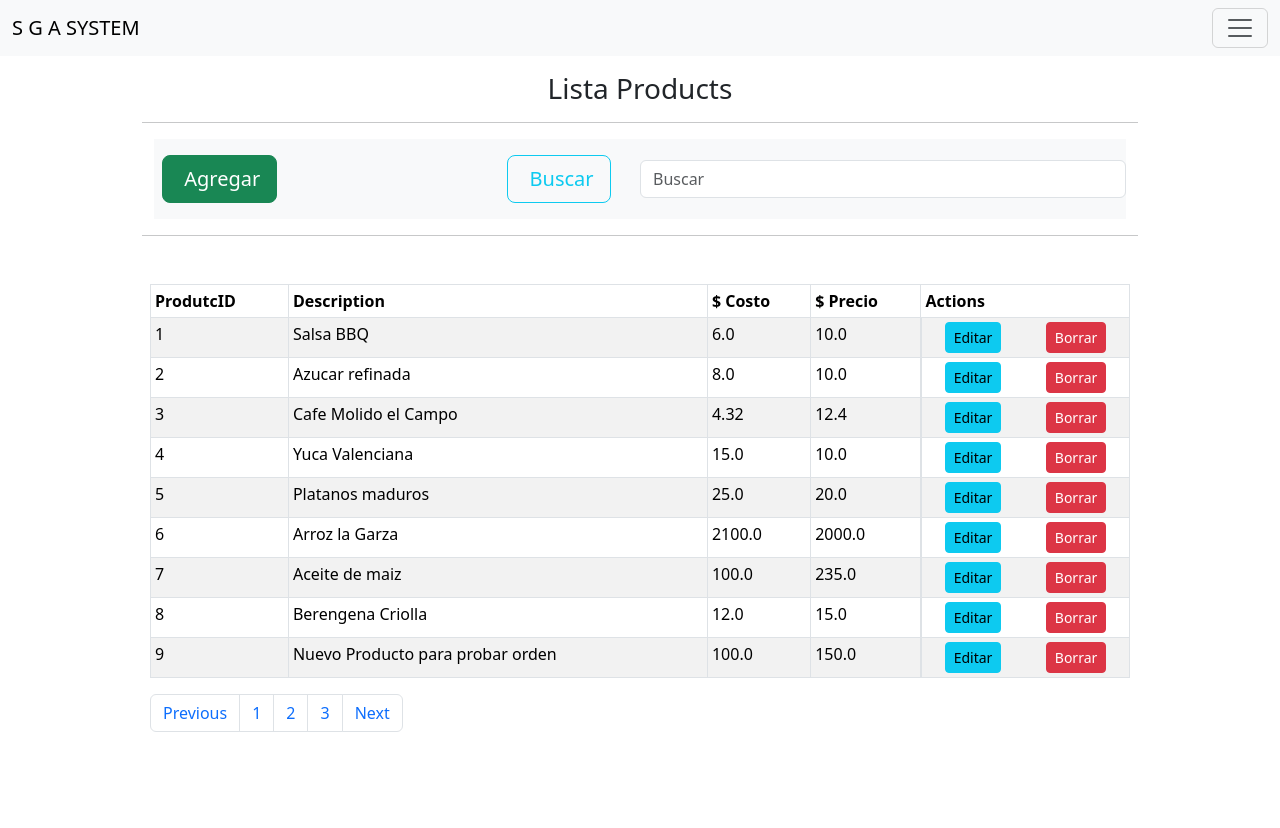
After one commit to willsonp/CRUD_MySQL, a Flask app: page /get_productos in a window 1280 px wide. The commit adds this page. Run offline with Flask 3, Linux system fonts and the light colour scheme; data comes from the database, SQL or seed files in the repository; some libraries are stand-ins or nearby versions.

Commit message:
Ordenar pantalla Lista

```diff
--- a/app.py
+++ b/app.py
@@ -25,8 +25,8 @@ def Index():
     return render_template('index.html')
 
 
-@app.route('/procuctos')
-def productos():
+@app.route('/get_productos')
+def get_Products():
    # Open connection to MySQL DB
     conn=MySQLdb.connect(host=app.config['MYSQL_HOST'],user=app.config['MYSQL_USER'],password=app.config['MYSQL_PASSWORD'],db=app.config['MYSQL_DB'])
 
@@ -40,7 +40,13 @@ def productos():
         # close connection
     conn.close()
     # print(produtcs)
-    return render_template('products.html',products=produtcs)
+    return render_template('list_products.html',products=produtcs)
+
+@app.route('/productos')
+def add_products():
+    return render_template('products.html')
+
+
 
 @app.route('/proveedor_list')
 def proveedor_list():
@@ -97,7 +103,7 @@ def Add_Product():
         flash('Product Added successfully','success')
 
         # redireccionar al index
-        return redirect(url_for('Index'))
+        return redirect(url_for('get_Products'))
 
 @app.route('/get_product_byId/<id>')
 def get_productByID(id):
@@ -142,7 +148,7 @@ def Edit_Product(id):
         #  para enviar un mesaje al usuario
         flash('Product Edited successfully','success')
 
-    return redirect(url_for('productos'))
+    return redirect(url_for('get_Products'))
 
 @app.route('/delete_product/<id>')
 def Delete_Product(id):
@@ -162,7 +168,7 @@ def Delete_Product(id):
     #  para enviar un mesaje al usuario
     flash('Product Deleted successfully','success')
 
-    return redirect(url_for('Index'))
+    return redirect(url_for('get_Products'))
 
 # run the App
 if __name__ == '__main__':
--- a/templates/layout.html
+++ b/templates/layout.html
@@ -7,7 +7,7 @@
 
     <link rel="stylesheet" href="/static/css/bootstrap.css">
     {% block title %}
-    <title> CRUD PYTHON + MYSQL </title>
+    <title> S G A SYSTEM </title>
     {% endblock %}
 
 </head>
@@ -28,7 +28,7 @@
 
         <nav class="navbar bg-light fixed-top">
             <div class="container-fluid">
-                <a class="navbar-brand" href="/">CRUD PYTHON + MYSQL</a>
+                <a class="navbar-brand" href="/">S G A SYSTEM</a>
                 <button class="navbar-toggler" type="button"
                     data-bs-toggle="offcanvas"
                     data-bs-target="#offcanvasNavbar" aria-controls="offcanvasNavbar">
@@ -37,7 +37,7 @@
                 <div class="offcanvas offcanvas-start" tabindex="-1" id="offcanvasNavbar"
                     aria-labelledby="offcanvasNavbarLabel">
                     <div class="offcanvas-header">
-                        <h3 class="offcanvas-title" id="offcanvasNavbarLabel">SGA System</h3>
+                        <h3 class="offcanvas-title" id="offcanvasNavbarLabel">S G A SYSTEM</h3>
                         <button type="button" class="btn-close" data-bs-dismiss="offcanvas" aria-label="Close"></button>
                     </div>
                     <div class="offcanvas-body">
@@ -49,7 +49,7 @@
                                 <a class="nav-link" href="/proveedor_list">Proveedor</a>
                             </li>
                             <li class="nav-item">
-                                <a class="nav-link" href="/procuctos">Products</a>
+                                <a class="nav-link" href="/get_productos">Products</a>
                             </li>
                             <li class="nav-item">
                                 <a class="nav-link active" aria-current="page" href="/">Home</a>
@@ -74,7 +74,7 @@
                             <li class="nav-item dropdown">
                                 <a class="nav-link dropdown-toggle" href="#" role="button" data-bs-toggle="dropdown"
                                     aria-expanded="false">
-                                    Login User
+                                    User
                                 </a>
                                 <ul class="dropdown-menu">
                                     <li><a class="dropdown-item" href="#">Login</a></li>
--- /dev/null
+++ b/templates/list_products.html
@@ -0,0 +1,101 @@
+{% extends 'layout.html' %}
+
+{% block title %}
+<title> List Products (S G A SYSTEM) </title>
+{% endblock %}
+
+{% block body %}
+
+
+<div class="container p-4">
+    {% with messages = get_flashed_messages() %}
+        {% if messages %}
+
+        {% for message in messages %}
+        <div class="alert alert-success alert-dismissible fade show" role="alert">
+            <p>{{ message }}</p>
+            <button type="button" class="btn-close" data-bs-dismiss="alert" aria-label="Close"></button>
+        </div>
+
+        {% endfor %}
+
+        {% endif %}
+        {% endwith %}
+
+    <div class="wrapper">
+        <div class="container col-md-auto p-4 ">
+
+            <h3 class="text-center">Lista Products</h3>
+            <hr>
+            <div id="nuevo" class="container text-left">
+
+                <nav class="navbar navbar-light bg-light col-md-auto">
+
+
+                    <form class="form-inline col-4" action="/productos">
+                        <input hidden name="instruccion" value="nuevo">
+                        <button name="nuevo" class="btn btn-success my-2 mx-2 btn-lg" type="submit"><i
+                                class="fa fa-plus"></i>&nbsp;Agregar</button>
+                    </form>
+
+                    <form class="form-inline" action="#">
+                        <button name="search" class="btn btn-outline-info my-0 mx-2 btn-lg" type="submit"><i
+                            class="fa fa-search"></i>&nbsp;Buscar</button>
+                    </form>
+                    <!--<a href="<%=request.getContextPath()%>/Vistas/FrmProveedor.jsp" class="btn btn-success">Agregar</a>-->
+
+                    <form class="form-inline col-6" action="#">
+                        <input hidden name="instruccion" value="search">
+                        <input name="search" class="form-control my-2 mx-0 type="search" placeholder="Buscar"
+                            aria-label="Search">
+
+                    </form>
+                </nav>
+
+            </div>
+            <hr>
+            <br>
+            <div class="col-md-12 p-2">
+                <table class="table table-striped table-bordered bg-white
+                table-sm table-hover">
+
+                    <thead>
+                        <tr>
+                            <th>ProdutcID</th>
+                            <th>Description</th>
+                            <th>$ Costo</th>
+                            <th>$ Precio</th>
+                            <th>Actions</th>
+                        </tr>
+                    </thead>
+                    <tbody>
+                        {% for product in products %}
+                        <tr>
+                            <td>{{ product.0 }}</td>
+                            <td>{{ product.1 }}</td>
+                            <td>{{ product.2 }}</td>
+                            <td>{{ product.3 }}</td>
+                            <td class="d-grid gap-2 d-md-flex justify-content-md-center ">
+                                <a href="/get_product_byId/{{ product.0 }}" class="btn btn-info btn-sm mx-auto">Editar</a>
+                                <a href="/delete_product/{{ product.0 }}" class="btn btn-danger btn-sm mx-auto">Borrar</a>
+                            </td>
+                        </tr>
+                        {% endfor %}
+
+                    </tbody>
+                </table>
+                <nav aria-label="Page navigation example">
+                    <ul class="pagination">
+                        <li class="page-item"><a class="page-link" href="#">Previous</a></li>
+                        <li class="page-item"><a class="page-link" href="#">1</a></li>
+                        <li class="page-item"><a class="page-link" href="#">2</a></li>
+                        <li class="page-item"><a class="page-link" href="#">3</a></li>
+                        <li class="page-item"><a class="page-link" href="#">Next</a></li>
+                    </ul>
+                </nav>
+            </div>
+        </div>
+    </div>
+</div>
+
+{% endblock %}
--- a/templates/proveedor.html
+++ b/templates/proveedor.html
@@ -1,7 +1,7 @@
 {% extends 'layout.html' %}
 
 {% block title %}
-<title> Add Products (PYTHON + MYSQL) </title>
+<title> Add Products (S G A SYSTEM) </title>
 {% endblock %}
 
 {% block body %}
```
Also changed, not shown: templates/edit_product.html (+8 -7 lines), templates/products.html (+6 -19 lines), templates/proveedorlist.html (+19 -4 lines).
